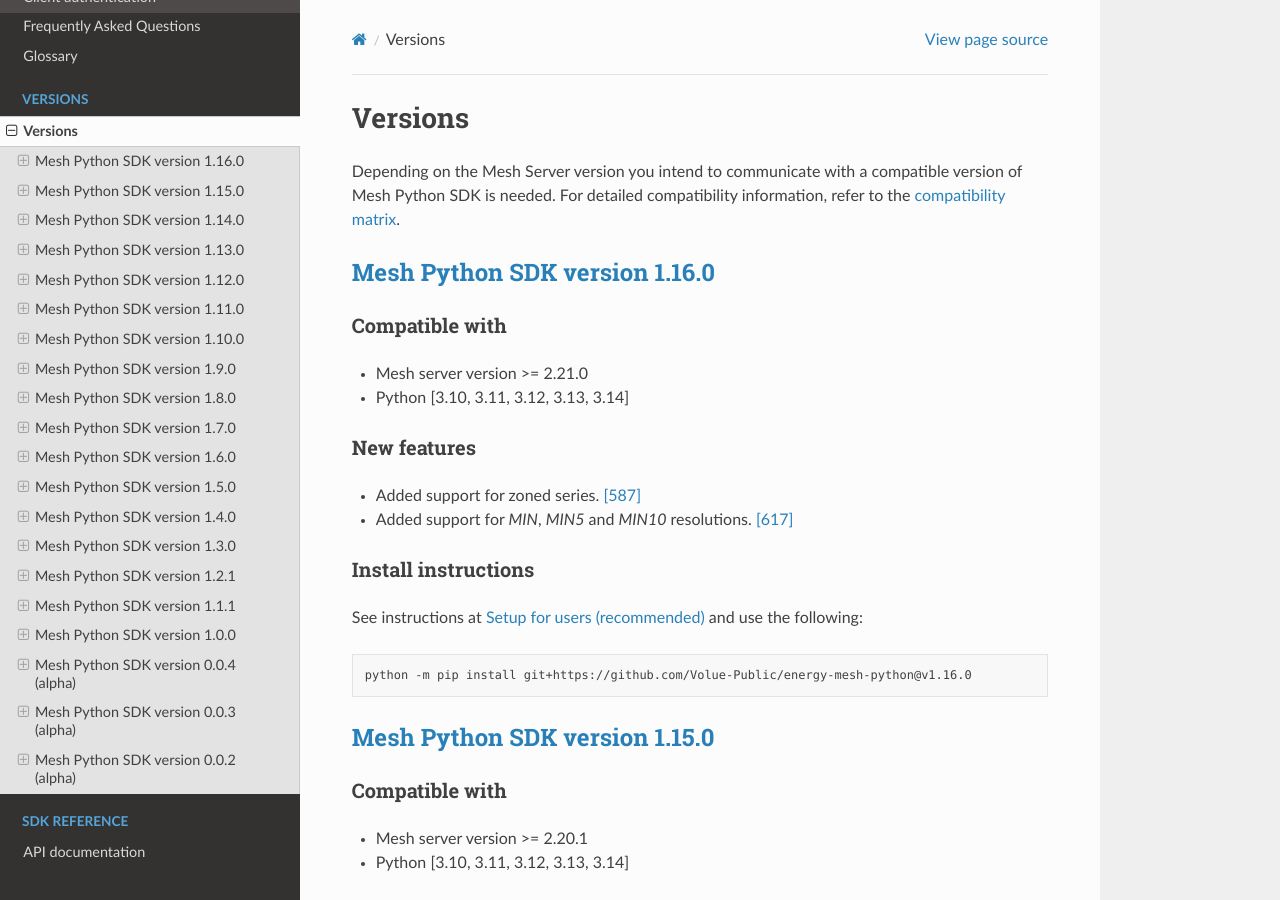
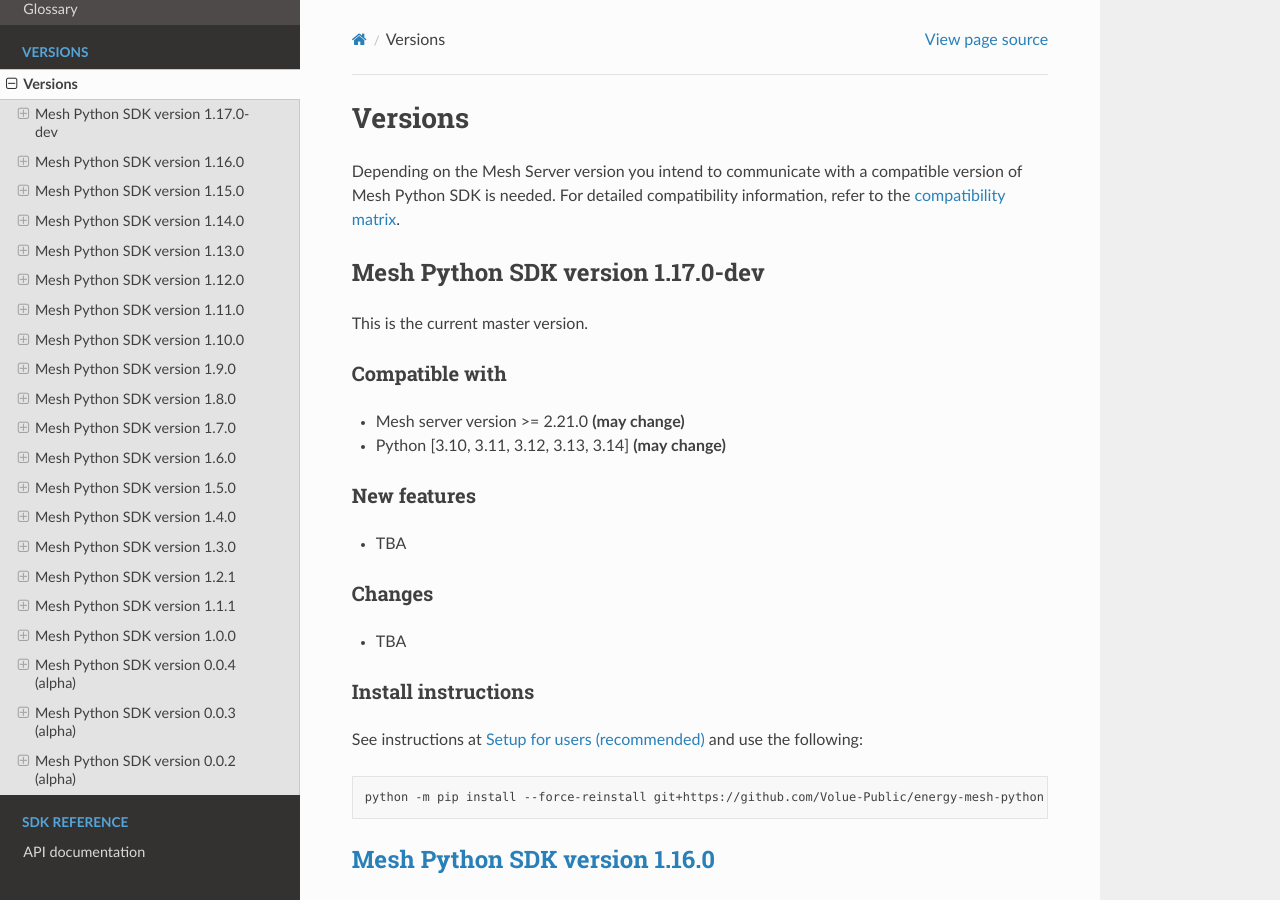
Before and after one commit to Volue-Public/energy-mesh-python, a Sphinx documentation site: the page built from docs/source/versions.rst, in a window 1280 px wide and 900 px high. Built offline with Sphinx 7.4.7 and the Read the Docs theme 3.1.0, drawn with Linux system fonts in a browser that asks for light colours.

```diff
--- a/docs/source/versions.rst
+++ b/docs/source/versions.rst
@@ -4,6 +4,37 @@ Versions
 Depending on the Mesh Server version you intend to communicate with a compatible version of Mesh Python SDK is needed.
 For detailed compatibility information, refer to the
 `compatibility matrix <https://volue-public.github.io/energy-smp-docs/latest/mesh/installation/MeshServiceInstallationGuide/#mesh-python-sdk-compatibility-matrix>`_.
+
+
+Mesh Python SDK version 1.17.0-dev
+**********************************
+
+This is the current master version.
+
+Compatible with
+~~~~~~~~~~~~~~~~~~
+
+- Mesh server version >= 2.21.0 **(may change)**
+- Python [3.10, 3.11, 3.12, 3.13, 3.14] **(may change)**
+
+New features
+~~~~~~~~~~~~~~~~~~
+
+- TBA
+
+Changes
+~~~~~~~~~~~~~~~~~~
+
+- TBA
+
+Install instructions
+~~~~~~~~~~~~~~~~~~~~~~~~~~~~~~~~~~~~
+
+See instructions at :ref:`Setup for users` and use the following:
+
+.. code-block:: bash
+
+    python -m pip install --force-reinstall git+https://github.com/Volue-Public/energy-mesh-python
 
 
 `Mesh Python SDK version 1.16.0 <https://github.com/Volue-Public/energy-mesh-python/releases/tag/v1.16.0>`_
--- a/pyproject.toml
+++ b/pyproject.toml
@@ -1,6 +1,6 @@
 [tool.poetry]
 name = "volue.mesh"
-version = "1.16.0"
+version = "1.17.0-dev"
 description = ""
 license = "Proprietary"
 authors = ["Volue AS"]
```
